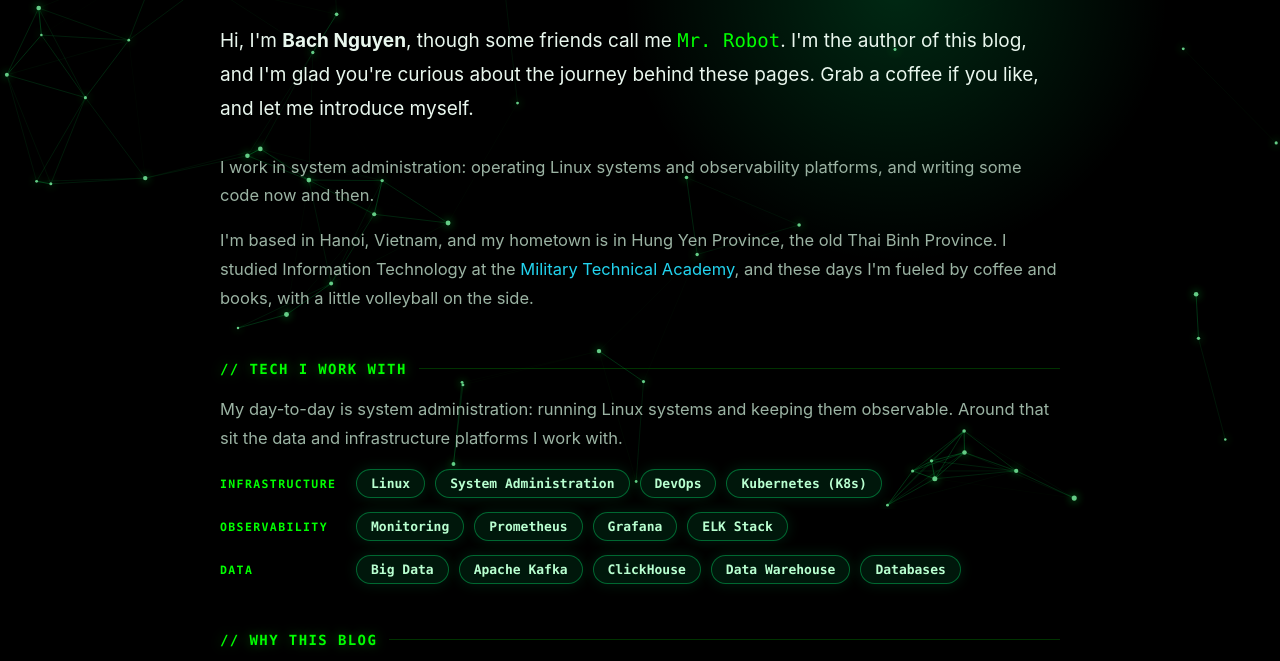
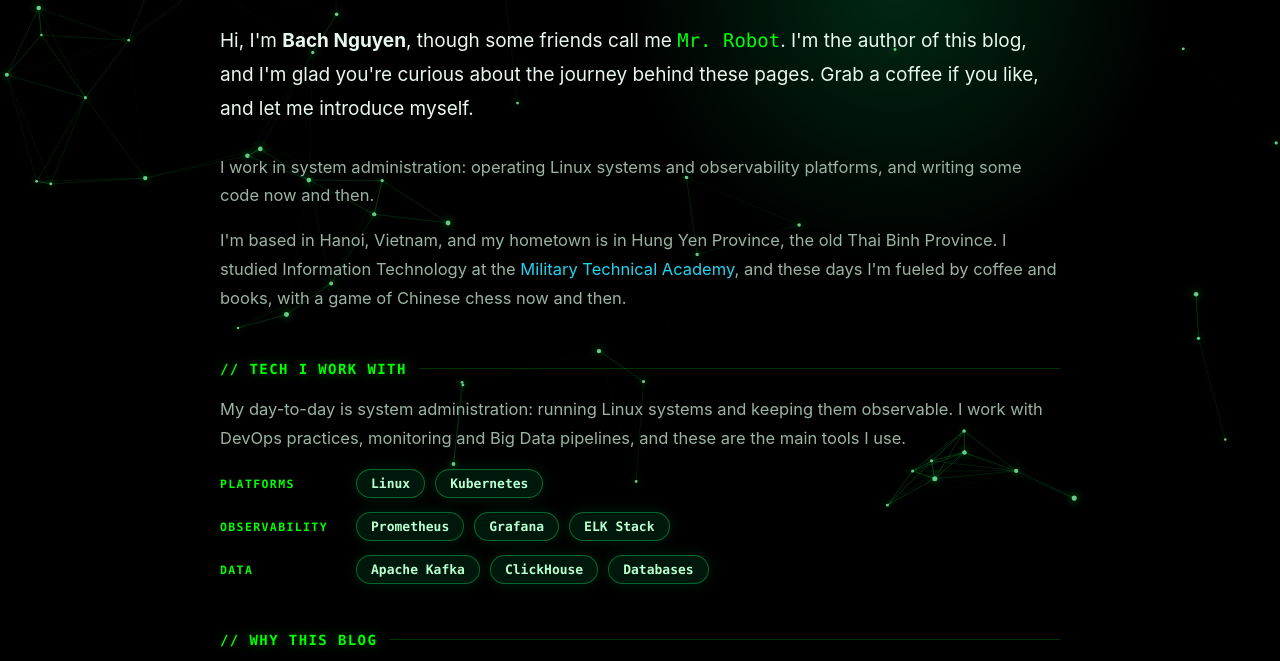
Before and after one commit to bachns/bachns.io.vn, an Astro site: page /about in a window 1280 px wide. Shown: the part 291-952 px from the top of the page. Built offline with nearby package versions, Linux system fonts and the light colour scheme; Astro itself is replaced by a stand-in of ours.

Commit message:
About: switch hobby to Xiangqi and standardize the tech section
Co-Authored-By: Claude Sonnet 5.5 <noreply@anthropic.com>

```diff
--- a/src/pages/about.astro
+++ b/src/pages/about.astro
@@ -2,9 +2,9 @@
 import Base from '../layouts/Base.astro';
 import { SITE } from '../lib/site';
 const stack: [string, string[]][] = [
-  ['Infrastructure', ['Linux', 'System Administration', 'DevOps', 'Kubernetes (K8s)']],
-  ['Observability', ['Monitoring', 'Prometheus', 'Grafana', 'ELK Stack']],
-  ['Data', ['Big Data', 'Apache Kafka', 'ClickHouse', 'Data Warehouse', 'Databases']],
+  ['Platforms', ['Linux', 'Kubernetes']],
+  ['Observability', ['Prometheus', 'Grafana', 'ELK Stack']],
+  ['Data', ['Apache Kafka', 'ClickHouse', 'Databases']],
 ];
 const jsonLd = {
   '@context': 'https://schema.org',
@@ -16,7 +16,7 @@ const jsonLd = {
   address: { '@type': 'PostalAddress', addressLocality: 'Hanoi', addressCountry: 'VN' },
   jobTitle: 'Systems Administrator',
   alumniOf: { '@type': 'CollegeOrUniversity', name: 'Military Technical Academy', url: 'https://mta.edu.vn/' },
-  knowsAbout: ['Monitoring', 'Prometheus', 'Grafana', 'ELK Stack', 'Apache Kafka', 'ClickHouse', 'Kubernetes', 'DevOps', 'Big Data', 'Databases', 'Linux', 'Cryptography'],
+  knowsAbout: ['Linux', 'System Administration', 'Observability', 'Monitoring', 'Prometheus', 'Grafana', 'ELK Stack', 'Apache Kafka', 'ClickHouse', 'Kubernetes', 'DevOps', 'Big Data', 'Data Warehouse', 'Databases'],
 };
 ---
 <Base title="About" description="About Bach Nguyen, a Linux systems administrator who loves technology, books and coffee, writing from Hanoi, Vietnam.">
@@ -44,13 +44,13 @@ const jsonLd = {
     <p class="about-text">
       I'm based in Hanoi, Vietnam, and my hometown is in Hung Yen Province, the old Thai Binh Province.
       I studied Information Technology at the <a href="https://mta.edu.vn/">Military Technical Academy</a>,
-      and these days I'm fueled by coffee and books, with a little volleyball on the side.
+      and these days I'm fueled by coffee and books, with a game of Chinese chess now and then.
     </p>
 
     <h2 class="section-title">// tech i work with</h2>
     <p class="about-text">
       My day-to-day is system administration: running Linux systems and keeping them observable.
-      Around that sit the data and infrastructure platforms I work with.
+      I work with DevOps practices, monitoring and Big Data pipelines, and these are the main tools I use.
     </p>
     <div class="tech-rows">
       {stack.map(([label, items]) => (
@@ -117,8 +117,9 @@ const jsonLd = {
       sleepiness. Today I drink it every day: morning, afternoon, and sometimes late at night.
     </p>
     <p class="about-text">
-      I also play volleyball. I'm no national star, but at my workplace I'm ranked in the top ten,
-      and at 1.74 m tall I'm the terror of every blocker.
+      I used to play volleyball, but these days my sport is Xiangqi (Chinese chess). I love how it rewards
+      patience and planning ahead, which is not so different from running systems: think a few moves
+      ahead, and don't leave anything unguarded.
     </p>
 
     <h2 class="section-title">// say hello</h2>
```
